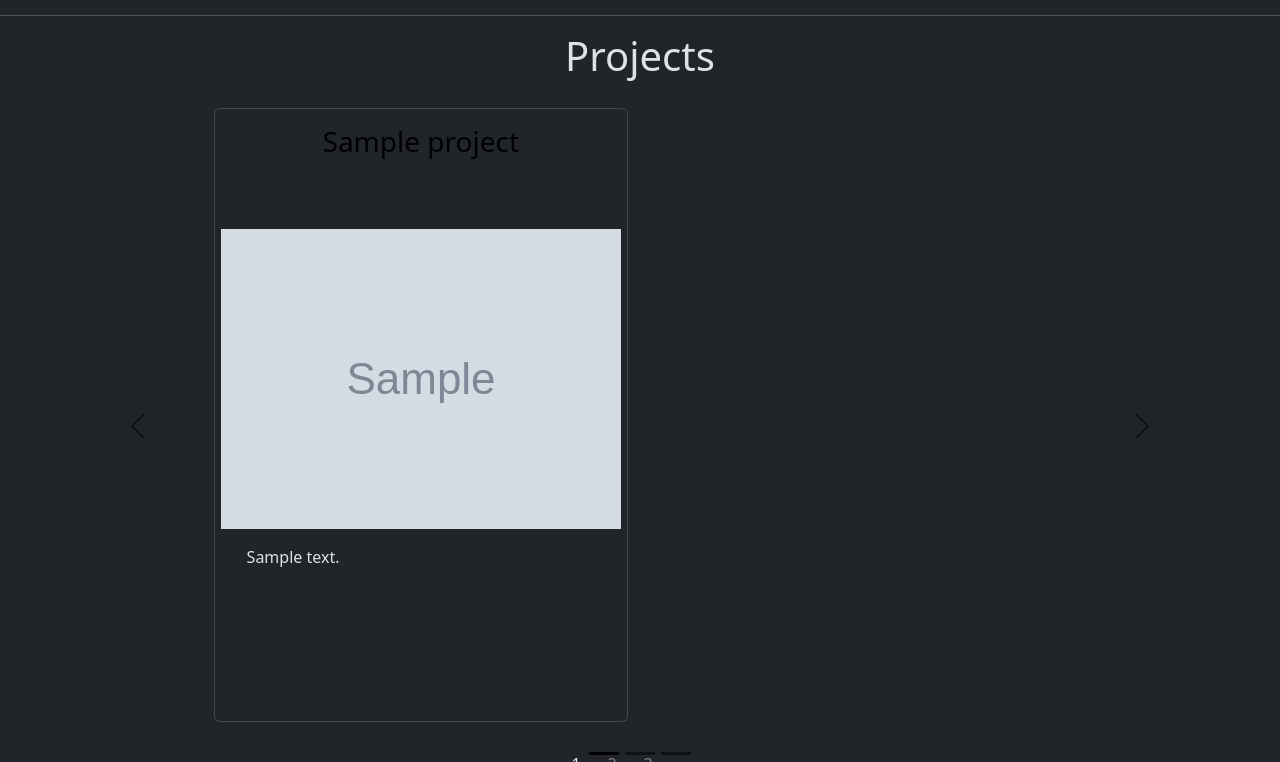
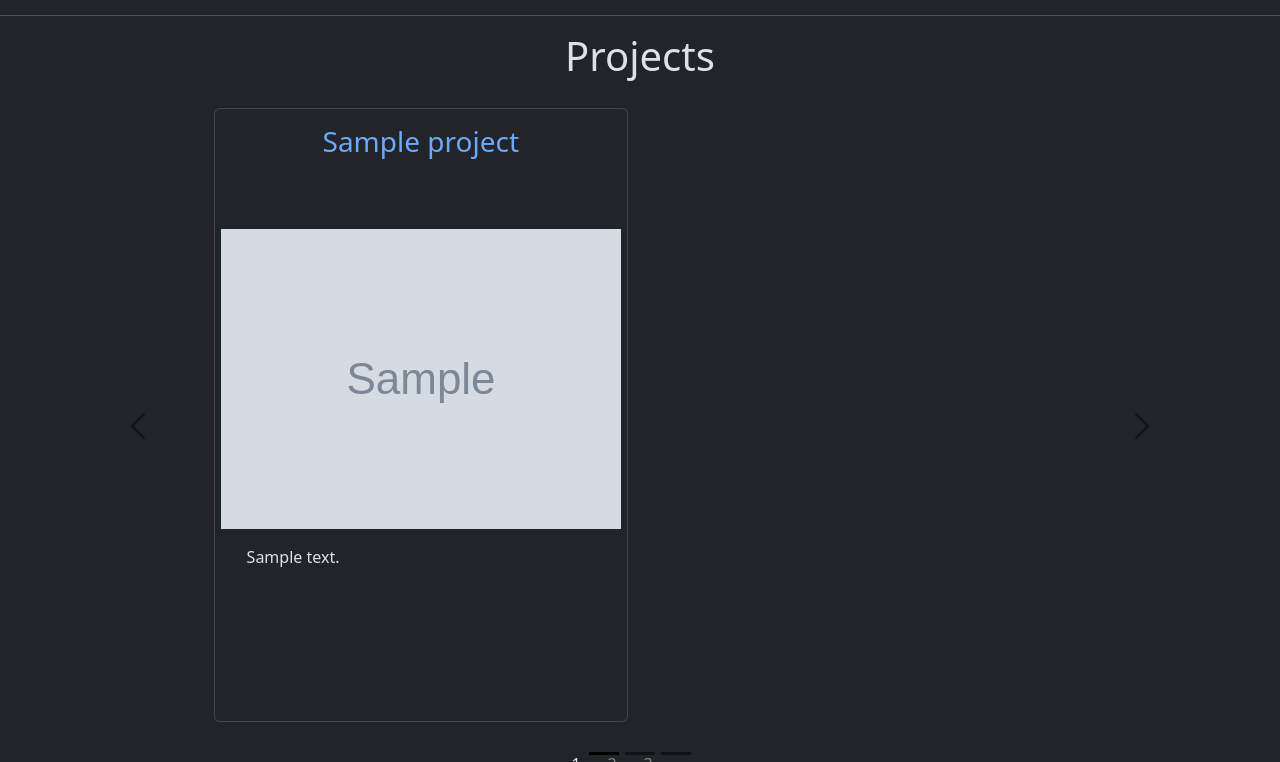
Before and after one commit to Christopherc0923/Personal, a Django app: template personalWeb/base/templates/base/home.html in a window 1280 px wide. Shown: the part 505-1267 px from the top of the page. Run offline with Django 3.2, Linux system fonts and the light colour scheme; the template is opened without the code that fills it: most values are stand-ins (such as "Sample title", 1, 10 or a date in 2020); grey boxes marked "Sample" are stand-in pictures.

Commit message:
Update home.html

```diff
--- a/personalWeb/base/templates/base/home.html
+++ b/personalWeb/base/templates/base/home.html
@@ -95,7 +95,7 @@
           <div class="card" style="">
             <div style="min-height: 120px">
               <h3 class="card-title text-center py-3">
-                <a href="{{project.url}}" style="text-decoration: none; color: black">{{project.title}}</a>
+                <a href="{{project.url}}" style="text-decoration: none">{{project.title}}</a>
               </h3>
             </div>
             <a href="{{project.url}}">
```
